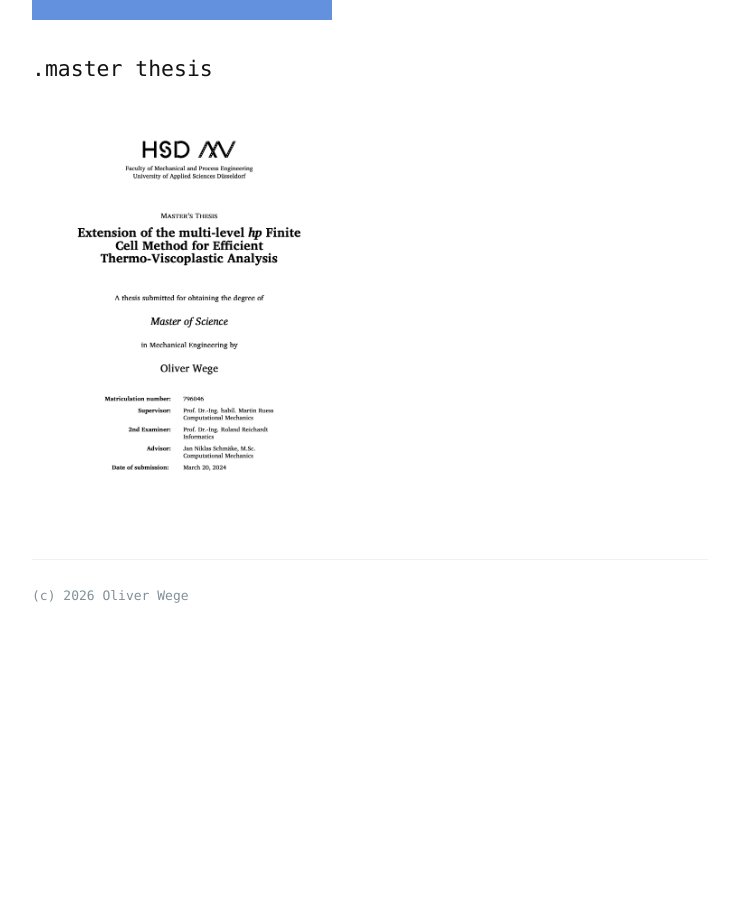
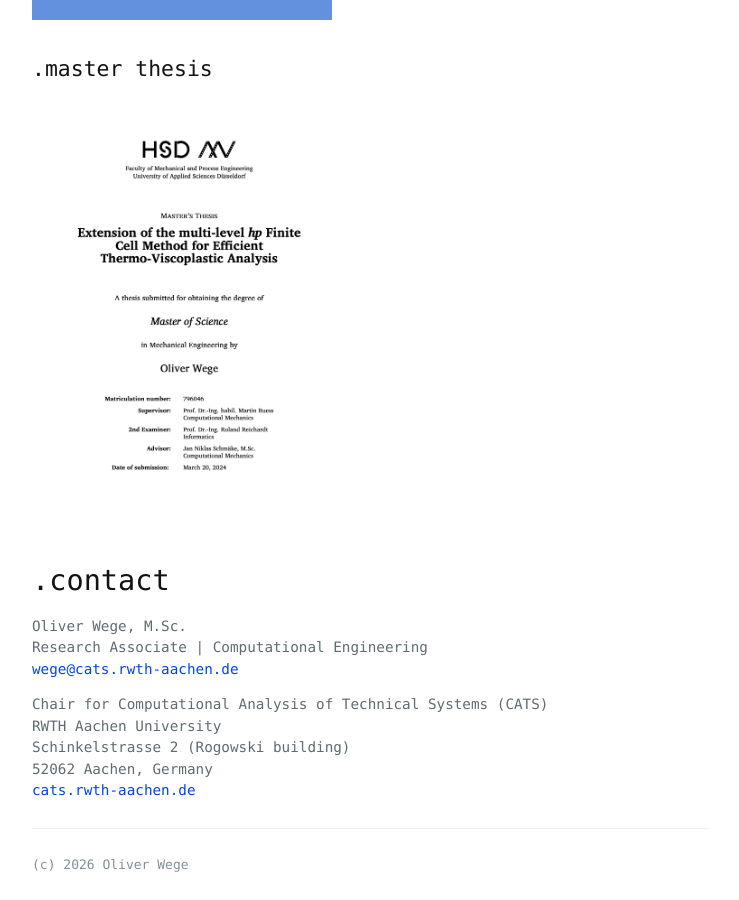
Before and after one commit to olwege/olwege.github.io, a Jekyll site: the page built from index.md, in a window 1280 px wide and 900 px high, scrolled down 766 px. Shown: the whole window, without its empty margins (270-1009 px from the left). Built offline with Jekyll 4.4.1, drawn with Linux system fonts in a browser that asks for light colours; our own code applies the rules of GitHub Pages for plain Markdown files; the repository's description, which GitHub fills in, is left out; before the commit the page ends 1397 px from its top, so only the background shows below that.

Commit message:
commented contact in

```diff
--- a/index.md
+++ b/index.md
@@ -10,7 +10,7 @@
 <img src="/thumbnails/msc-thesis.png " alt="msc-thesis" width="300"/>
 </a>
 
-<!-- # .contact
+# .contact
 Oliver Wege, M.Sc. <br>
 Research Associate | Computational Engineering <br>
 [wege@cats.rwth-aachen.de](mailto:wege@cats.rwth-aachen.de)  <br>
@@ -19,4 +19,4 @@ Chair for Computational Analysis of Technical Systems (CATS)  <br>
 RWTH Aachen University  <br>
 Schinkelstrasse 2 (Rogowski building)  <br>
 52062 Aachen, Germany  <br>
-[cats.rwth-aachen.de](https://www.cats.rwth-aachen.de) -->
+[cats.rwth-aachen.de](https://www.cats.rwth-aachen.de)
```
